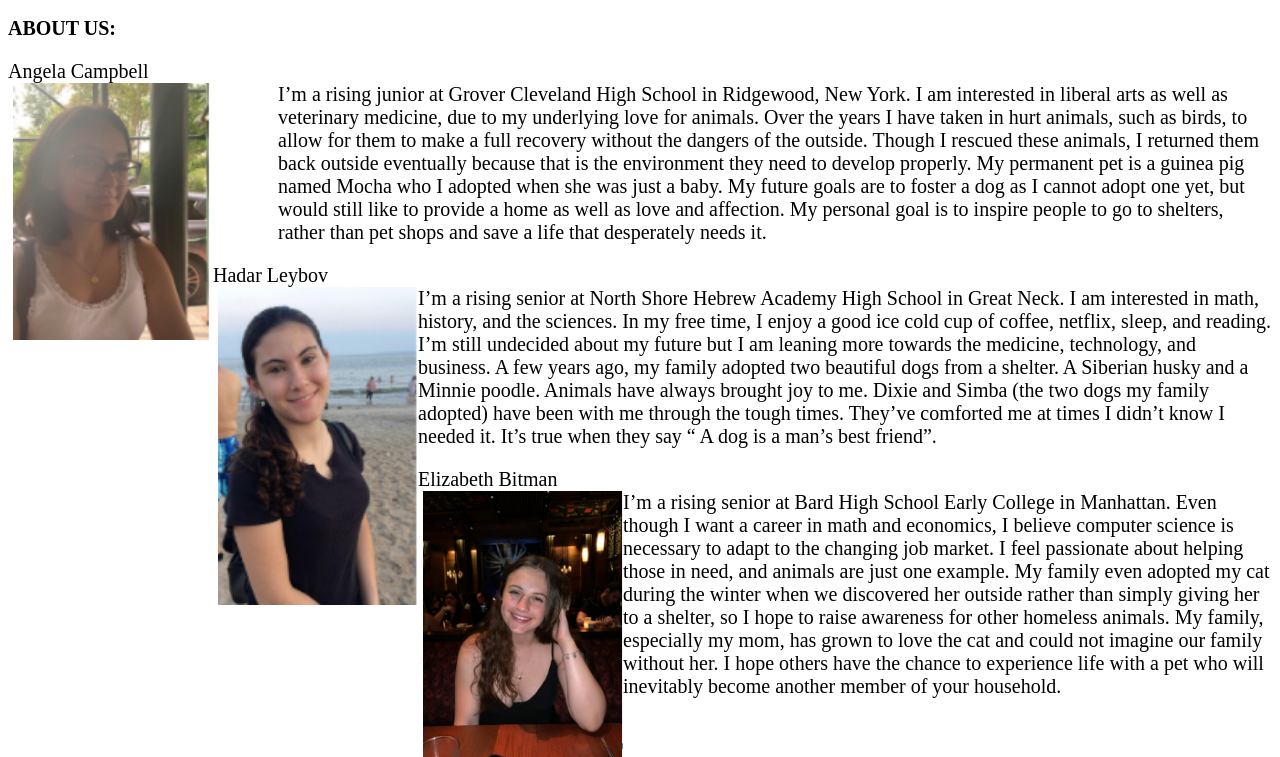
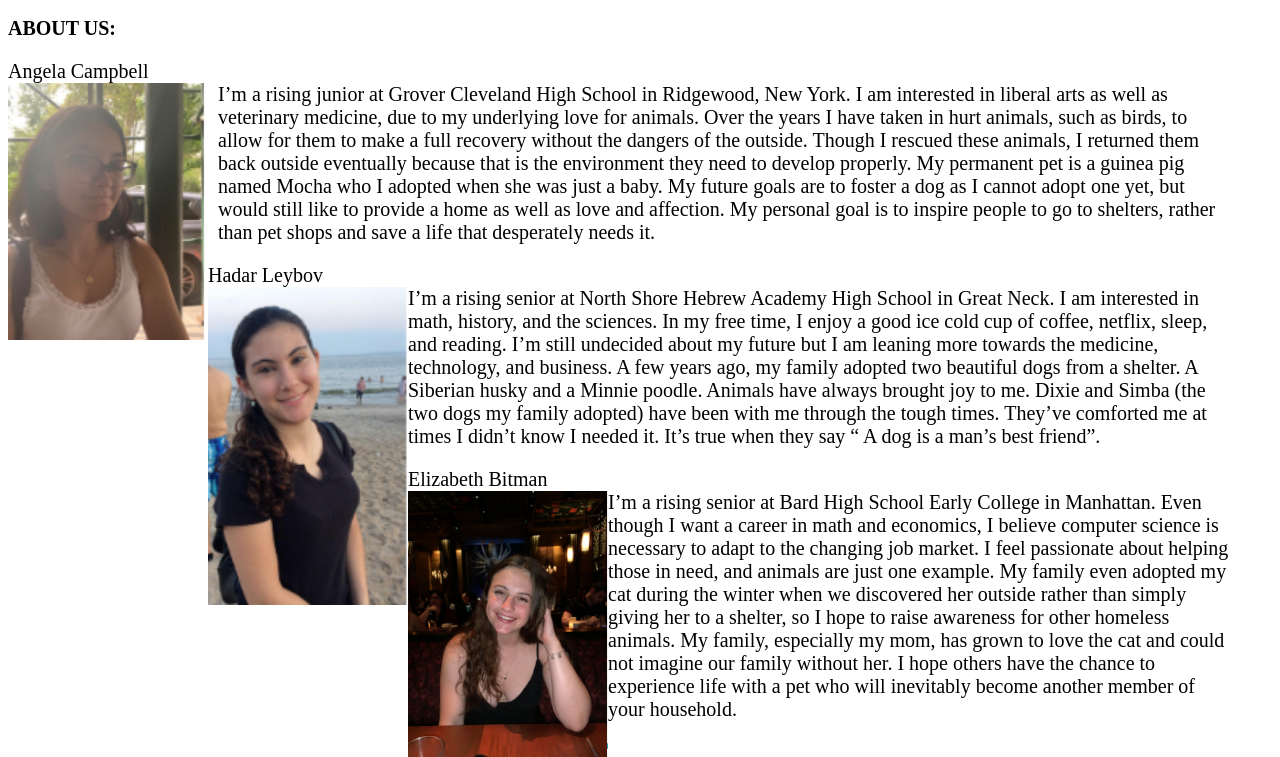
Before and after one commit to TheEthicalPet/TheEthicalPet, a plain HTML site: page index.html in a window 1280 px wide. Shown: the part 849-1606 px from the top of the page. Drawn offline with Linux system fonts and the light colour scheme.

Commit message:
Update FinalProject.css

```diff
--- a/FinalProject.css
+++ b/FinalProject.css
@@ -98,12 +98,10 @@
   background-color: white;
 }
 .left{
-  margin-left: 5px;
-  max-width: 20%;
   float: left;
 }
 .words{
-  margin-left: 260px;
+  margin-left: 200px;
   max-width: 80%;
   padding-left: 10px;
 }
```
